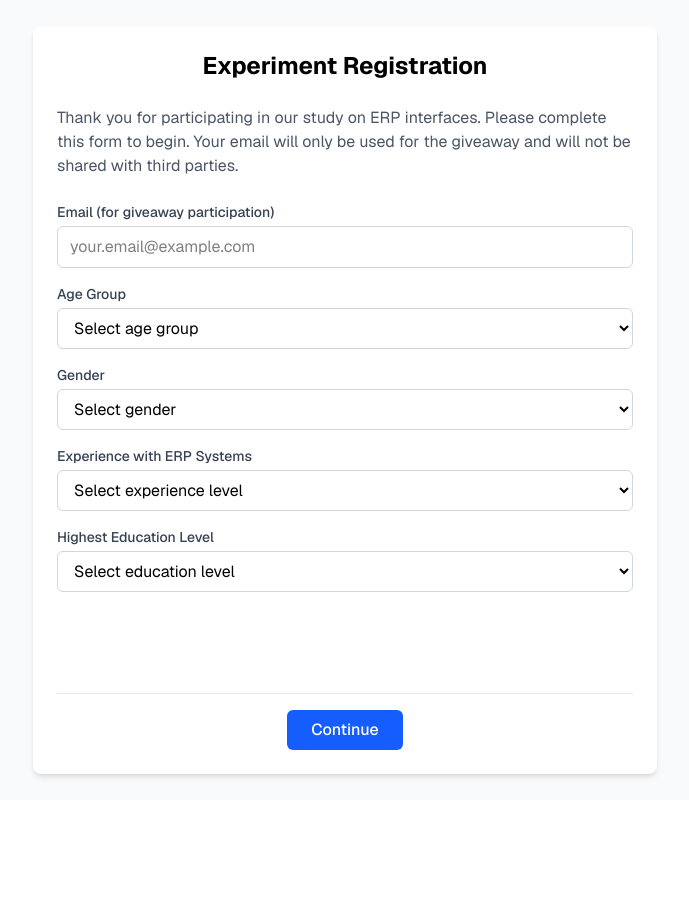
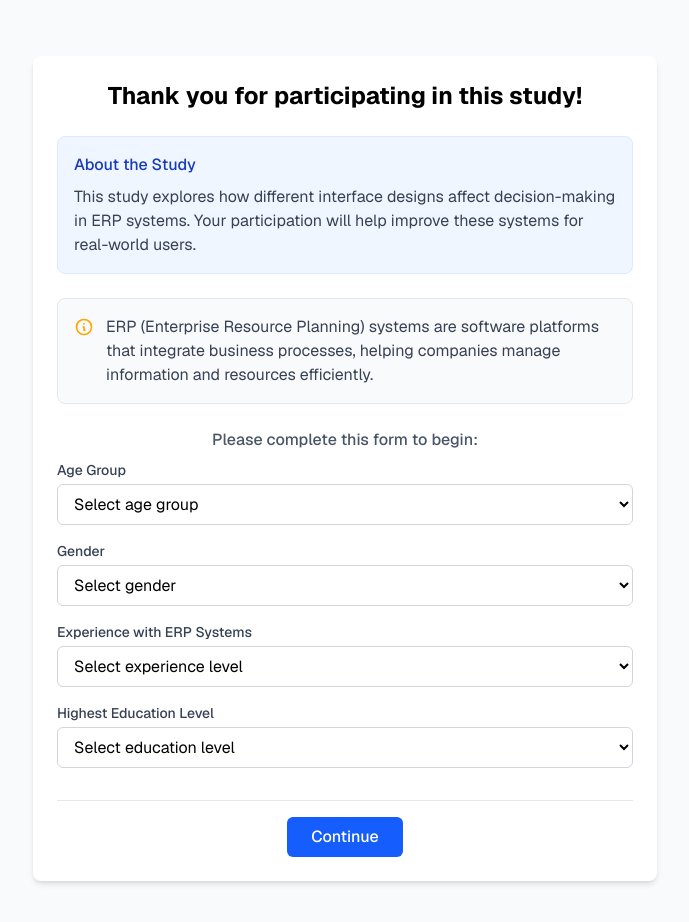
Before and after one commit to markus-roe/digital-nudging, a Next.js app: page / in a window 1280 px wide. Shown: the top 922 px of the page, without its empty margins (295-984 px from the left). Before the commit the page ends 800 px from the top, so only its background shows below. Built offline with nearby package versions, Linux system fonts and the light colour scheme; no server answers; the database is empty.

Commit message:
refactor oboarding form

```diff
--- a/app/components/experiment/layout/ExperimentOnboarding.tsx
+++ b/app/components/experiment/layout/ExperimentOnboarding.tsx
@@ -10,7 +10,6 @@ export default function ExperimentOnboarding({ onIntroComplete }: ExperimentOnbo
   const [registrationCompleted, setRegistrationCompleted] = useState(false);
   const { setParticipantId, version } = useExperiment();
   // Registration form state
-  const [email, setEmail] = useState('');
   const [age, setAge] = useState('');
   const [gender, setGender] = useState('');
   const [experience, setExperience] = useState('');
@@ -32,7 +31,6 @@ export default function ExperimentOnboarding({ onIntroComplete }: ExperimentOnbo
           'Content-Type': 'application/json',
         },
         body: JSON.stringify({
-          email,
           demographics: {
             age,
             gender,
@@ -64,22 +62,39 @@ export default function ExperimentOnboarding({ onIntroComplete }: ExperimentOnbo
   };
 
   return (
-    <div className="min-h-screen bg-gray-50 flex items-center justify-center">
+    <div className="min-h-screen bg-gray-50 flex items-center justify-center py-8">
       <div className="container mx-auto p-6 max-w-2xl">
         <div className="bg-white rounded-lg shadow-md p-6">
-          <div className="flex flex-col h-[700px]">
+          <div className="flex flex-col">
             <div className="text-center mb-6">
               <h1 className="text-2xl font-bold">
-                {!registrationCompleted ? "Experiment Registration" : "Welcome to DeliverEase ERP System"}
+                {!registrationCompleted ? "Thank you for participating in this study!" : "Welcome to DeliverEase ERP System"}
               </h1>
             </div>
 
-            <div className="flex-grow">
+            <div className={`flex-grow ${registrationCompleted ? 'overflow-y-auto pr-1 max-h-[550px]' : ''}`}>
               {!registrationCompleted ? (
                 <>
-                  <p className="mb-6 text-gray-600">
-                    Thank you for participating in our study on ERP interfaces. Please complete this form to begin.
-                    Your email will only be used for the giveaway and will not be shared with third parties.
+                  <div className="bg-blue-50 p-4 rounded-lg border border-blue-100 mb-6">
+                    <h3 className="font-medium text-blue-800 mb-2">About the Study</h3>
+                    <p className="text-gray-700">
+                      This study explores how different interface designs affect decision-making in ERP systems. Your participation will help improve these systems for real-world users.
+                    </p>
+                  </div>
+
+                  <div className="bg-gray-50 p-4 rounded-lg border border-gray-200 mb-6">
+                    <div className="flex items-start gap-3">
+                      <svg className="w-5 h-5 text-gray-500 mt-0.5 flex-shrink-0" fill="none" stroke="orange" viewBox="0 0 24 24" xmlns="http://www.w3.org/2000/svg">
+                        <path strokeLinecap="round" strokeLinejoin="round" strokeWidth={2} d="M13 16h-1v-4h-1m1-4h.01M21 12a9 9 0 11-18 0 9 9 0 0118 0z" />
+                      </svg>
+                      <p className="text-gray-700">
+                        ERP (Enterprise Resource Planning) systems are software platforms that integrate business processes, helping companies manage information and resources efficiently.
+                      </p>
+                    </div>
+                  </div>
+
+                  <p className="mt-6 mb-2 font-medium text-gray-600 text-center">
+                    Please complete this form to begin:
                   </p>
 
                   {error && (
@@ -89,19 +104,7 @@ export default function ExperimentOnboarding({ onIntroComplete }: ExperimentOnbo
                   )}
 
                   <form onSubmit={handleRegistrationSubmit} className="space-y-4">
-                    <div>
-                      <label htmlFor="email" className="block text-sm font-medium text-gray-700 mb-1">
-                        Email (for giveaway participation)
-                      </label>
-                      <input
-                        id="email"
-                        type="email"
-                        value={email}
-                        onChange={(e) => setEmail(e.target.value)}
-                        className="w-full px-3 py-2 border border-gray-300 rounded-md"
-                        placeholder="your.email@example.com"
-                      />
-                    </div>
+
 
                     <div>
                       <label htmlFor="age" className="block text-sm font-medium text-gray-700 mb-1">
@@ -181,32 +184,31 @@ export default function ExperimentOnboarding({ onIntroComplete }: ExperimentOnbo
               ) : (
                 <>
                   <div className="text-center">
-                    <p className="text-gray-600 mb-6">
-                      Thank you for participating in our study. We're excited to have you try our order delivery management system.
-                    </p>
-
                     <div className="bg-blue-50 p-4 rounded-lg border border-blue-100 mb-6">
                       <h3 className="font-medium text-blue-800 mb-2">Your Mission Today</h3>
                       <p className="text-gray-700">
-                        You'll be stepping into the role of an order management specialist at DeliverEase, helping ensure packages reach customers efficiently and on time.
+                        You'll be stepping into the role of an order management specialist at DeliverEase, helping ensure orders are processed efficiently and shipped on time.
                       </p>
                     </div>
 
                     <h3 className="font-medium text-gray-800 mb-3">Your workflow consists of three key tasks:</h3>
                     <ol className="list-decimal text-left mx-auto max-w-md space-y-3 mb-6">
                       <li className="bg-gray-50 p-2 rounded">
-                        <span className="font-medium">Validating order details</span> - Ensure all customer information is accurate
+                        <span className="font-medium">Validating order details</span>
+                        <br />
+                        Ensure all customer information is accurate
                       </li>
                       <li className="bg-gray-50 p-2 rounded">
-                        <span className="font-medium">Assigning drivers</span> - Match orders with the right delivery personnel
+                        <span className="font-medium">Assigning drivers</span>
+                        <br />
+                        Match orders with the right delivery personnel
                       </li>
                       <li className="bg-gray-50 p-2 rounded">
-                        <span className="font-medium">Scheduling deliveries</span> - Set optimal delivery times
+                        <span className="font-medium">Scheduling deliveries</span>
+                        <br />
+                        Set optimal delivery times for each order
                       </li>
                     </ol>
-                    <p className="text-gray-600 italic">
-                      Your input will help us improve delivery management systems for real-world users!
-                    </p>
                   </div>
                 </>
               )}
```
